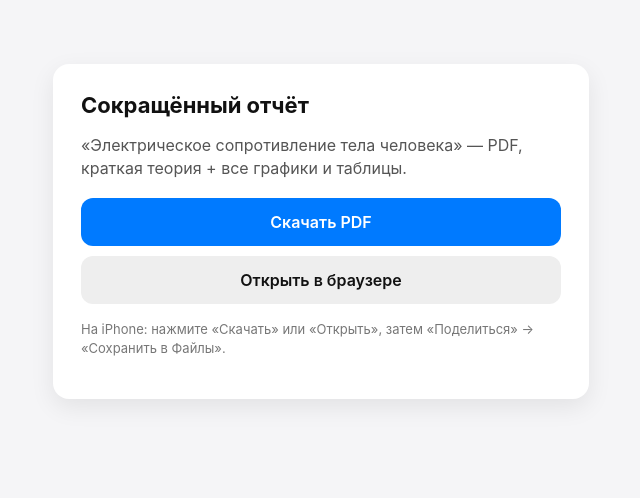
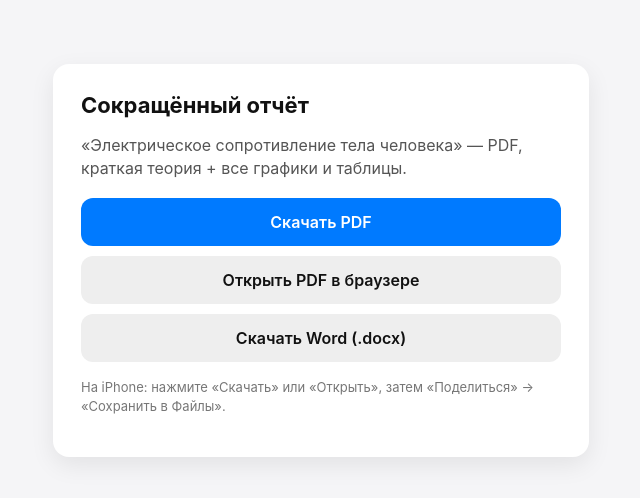
Before and after one commit to Misha222002/git-course, a plain HTML site: page pdf-download/index.html in a window 1280 px wide. Shown: the whole page, without its empty margins (319-959 px from the left). Drawn offline with Linux system fonts and the light colour scheme.

Commit message:
Add editable Word (.docx) version of the shortened lab report.
Co-authored-by: Misha222002 <Misha222002@users.noreply.github.com>

```diff
--- a/pdf-download/index.html
+++ b/pdf-download/index.html
@@ -19,7 +19,8 @@
     <h1>Сокращённый отчёт</h1>
     <p>«Электрическое сопротивление тела человека» — PDF, краткая теория + все графики и таблицы.</p>
     <a class="btn" href="Otchet_LR_sokrashchennyy.pdf" download>Скачать PDF</a>
-    <a class="btn2" href="Otchet_LR_sokrashchennyy.pdf" target="_blank">Открыть в браузере</a>
+    <a class="btn2" href="Otchet_LR_sokrashchennyy.pdf" target="_blank">Открыть PDF в браузере</a>
+    <a class="btn2" href="Otchet_LR_sokrashchennyy.docx" download>Скачать Word (.docx)</a>
     <p class="note">На iPhone: нажмите «Скачать» или «Открыть», затем «Поделиться» → «Сохранить в Файлы».</p>
   </div>
 </body>
```
Also changed, not shown: 1 other file.
